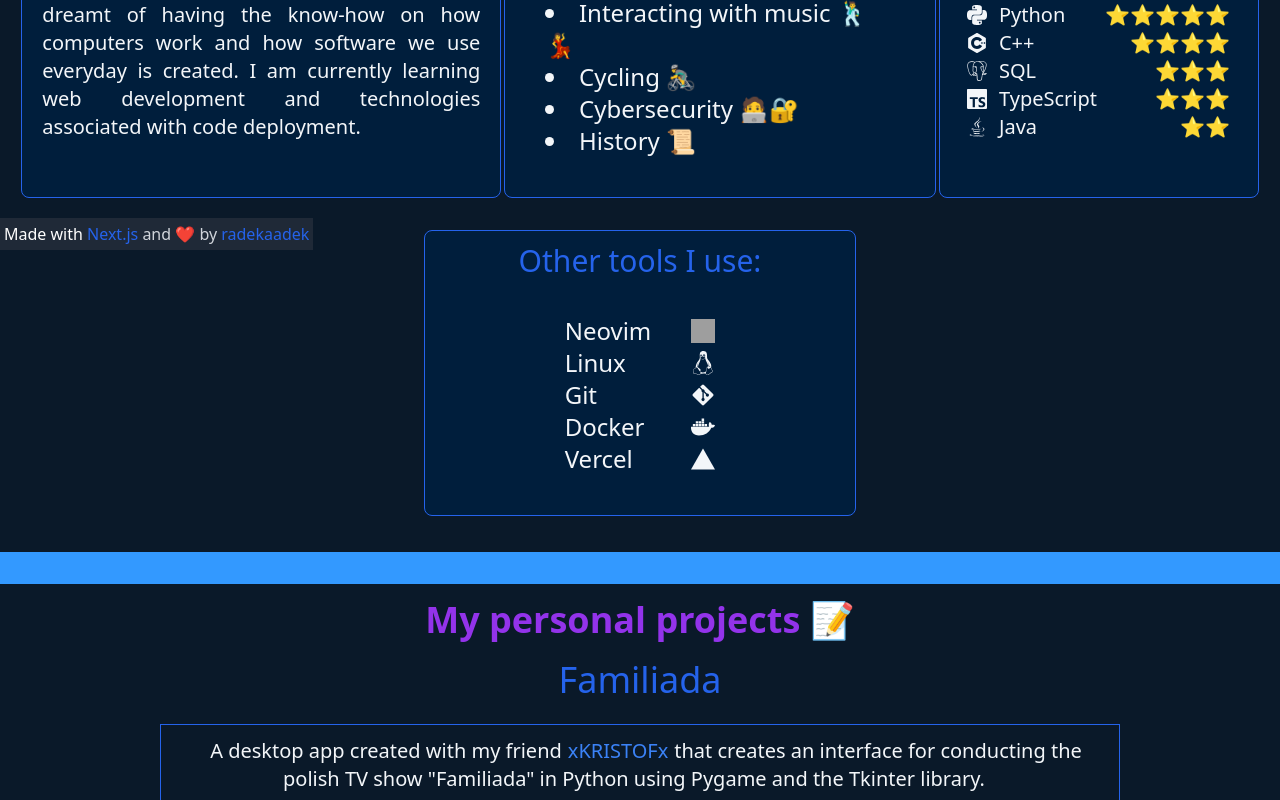
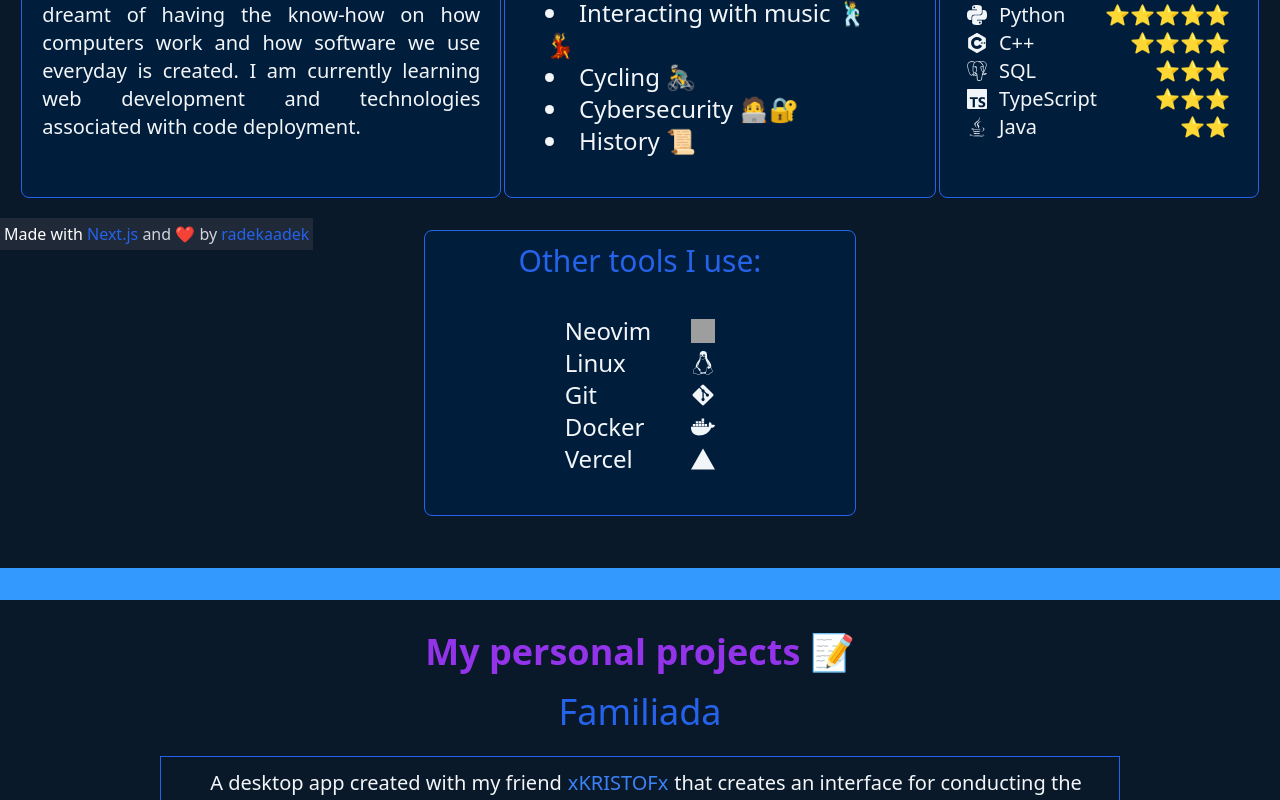
Before and after one commit to radekaadek/Portfolio, a Next.js app: page / in a window 1280 px wide. Shown: the part 550-1350 px from the top of the page. Built offline with nearby package versions, Linux system fonts and the light colour scheme; grey boxes are pictures that could not be loaded.

Commit message:
change margin

```diff
--- a/src/pages/index.tsx
+++ b/src/pages/index.tsx
@@ -28,7 +28,7 @@
                     <OtherTools/>
                 </div>
             </div>
-            <div className="w-full" style={{backgroundColor: "#3399ff", height: "4vh"}}></div>
+            <div className="w-full my-4" style={{backgroundColor: "#3399ff", height: "4vh"}}></div>
             <h1 className="text-4xl font-bold text-center p-4 text-purple-600 h-fit">My personal projects 📝</h1>
             <Familiada/>
             <Kapliczki/>
```
